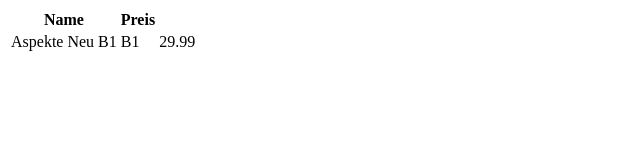
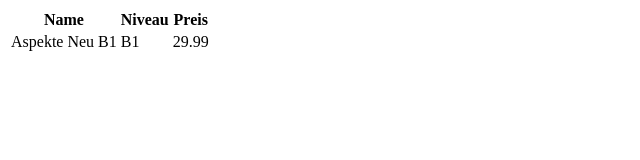
Before and after one commit to AliRamazanYildirim/AryBuchhandlungAngular, an Angular app in the folder AryBuchhandlungAngular.UI/: page / in a window 1280 px wide. Shown: the top 160 px of the page, without its empty margins (0-640 px from the left). Built offline with nearby package versions, Linux system fonts and the light colour scheme.

Commit message:
app.component.html >Niveau addieren

```diff
--- a/AryBuchhandlungAngular.UI/src/app/app.component.html
+++ b/AryBuchhandlungAngular.UI/src/app/app.component.html
@@ -1,6 +1,7 @@
 <table>
   <thead>
     <th>Name</th>
+    <th>Niveau</th>
     <th>Preis</th>
   </thead>
   <tbody>
```
